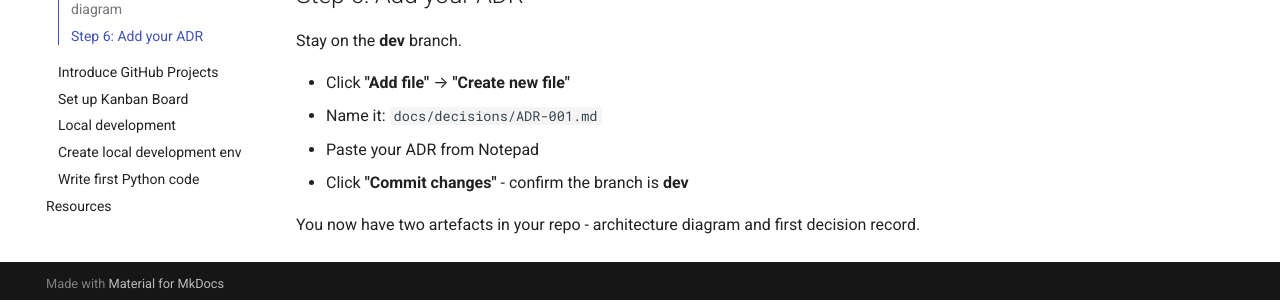
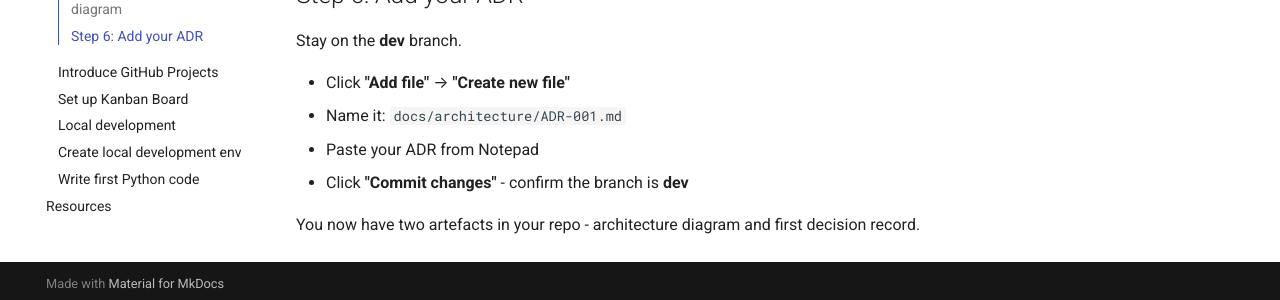
Before and after one commit to qaalabs/DE5M5, an MkDocs documentation site: the page built from docs/day1/create-repo.md, in a window 1280 px wide and 900 px high, scrolled down 985 px. Shown: the part 594-894 px from the top of the window. Built offline with MkDocs 1.6.1 and Material for MkDocs 9.7.7, drawn with Linux system fonts in a browser that asks for light colours.

Commit message:
change path

```diff
--- a/docs/day1/create-repo.md
+++ b/docs/day1/create-repo.md
@@ -54,7 +54,7 @@ First, make sure you're on the `dev` branch - check the branch dropdown shows **
 Stay on the **dev** branch.
 
 - Click **"Add file"** → **"Create new file"**
-- Name it: `docs/decisions/ADR-001.md`
+- Name it: `docs/architecture/ADR-001.md`
 - Paste your ADR from Notepad
 - Click **"Commit changes"** - confirm the branch is **dev**
 
```
